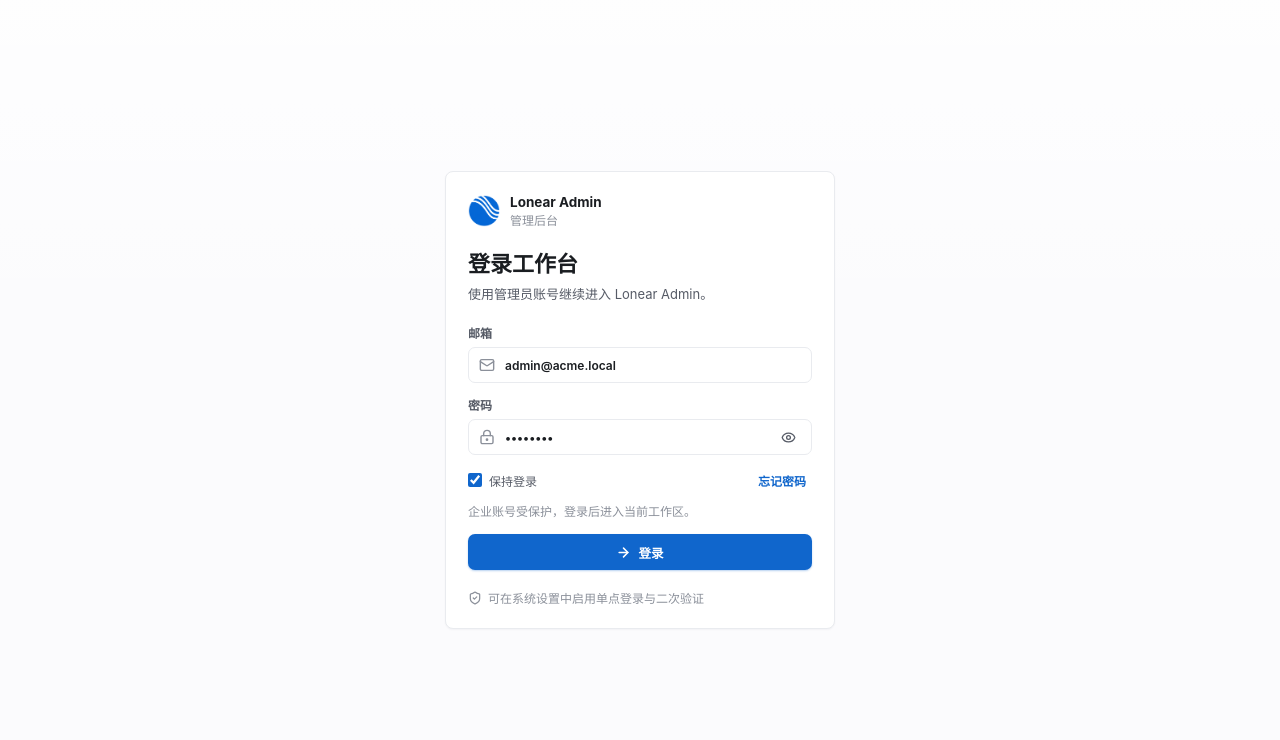
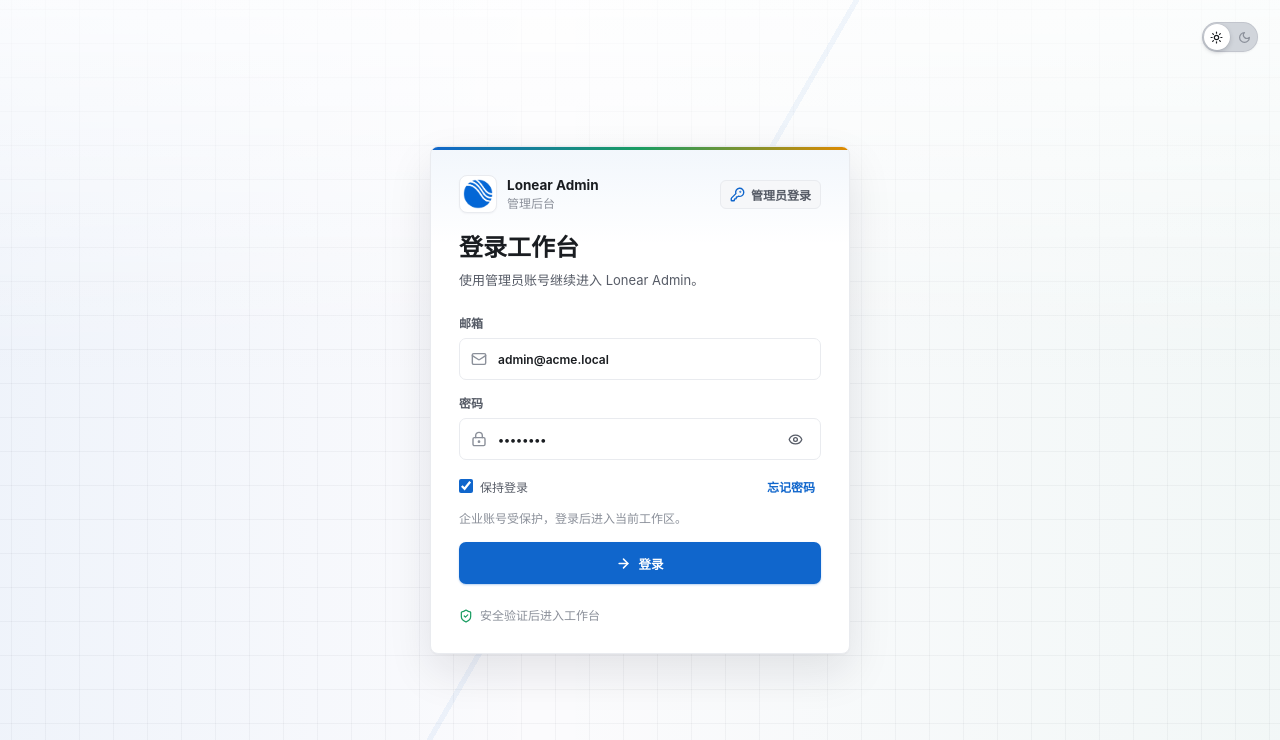
Before and after one commit to yzenlog/lonear-admin, a React (Vite) app: page /login in a window 1280 px wide. Shown: the top 740 px of the page. Built offline with nearby package versions, Linux system fonts and the light colour scheme.

Commit message:
refactor: 优化登录页面

```diff
--- a/src/pages/auth/LoginPage.css
+++ b/src/pages/auth/LoginPage.css
@@ -1,81 +1,261 @@
 .login-page {
+  position: relative;
   display: grid;
   height: 100%;
   min-height: 0;
   place-items: center;
   overflow: auto;
   padding: 24px;
+  background-color: var(--bg);
+  background-image:
+    linear-gradient(90deg, rgba(16, 102, 204, 0.05) 0%, rgba(16, 102, 204, 0) 42%, rgba(26, 157, 98, 0.04) 100%),
+    linear-gradient(rgba(16, 24, 40, 0.04) 1px, transparent 1px),
+    linear-gradient(90deg, rgba(16, 24, 40, 0.04) 1px, transparent 1px);
+  background-position:
+    center,
+    center,
+    center;
+  background-size:
+    auto,
+    34px 34px,
+    34px 34px;
+}
+
+.login-page::before {
+  position: fixed;
+  inset: 0;
+  pointer-events: none;
+  content: "";
   background:
-    linear-gradient(180deg, rgba(255, 255, 255, 0.72) 0%, rgba(246, 247, 249, 0) 42%),
-    var(--bg);
+    linear-gradient(120deg, transparent 0 49%, rgba(16, 102, 204, 0.055) 49% 49.35%, transparent 49.35% 100%),
+    linear-gradient(180deg, rgba(255, 255, 255, 0.7) 0%, rgba(255, 255, 255, 0) 46%);
+}
+
+.login-page-actions {
+  position: fixed;
+  z-index: 2;
+  top: 22px;
+  right: 22px;
+  display: flex;
+  align-items: center;
+  gap: 8px;
+}
+
+.login-theme-switch {
+  position: relative;
+  display: inline-flex;
+  width: 56px;
+  height: 30px;
+  align-items: center;
+  padding: 0;
+  border: 0;
+  border-radius: 999px;
+  background: #d1d5db;
+  box-shadow:
+    inset 0 0 0 1px rgba(16, 24, 40, 0.08),
+    0 1px 2px rgba(16, 24, 40, 0.05);
+  cursor: pointer;
+  transition:
+    background 0.18s ease,
+    box-shadow 0.18s ease;
+}
+
+.login-theme-switch:hover {
+  box-shadow:
+    inset 0 0 0 1px rgba(16, 24, 40, 0.1),
+    0 1px 2px rgba(16, 24, 40, 0.08);
+}
+
+.login-theme-switch:focus-visible {
+  outline: 2px solid var(--accent);
+  outline-offset: 2px;
+}
+
+.login-theme-switch-dark {
+  background: #3a3a3c;
+  box-shadow: inset 0 0 0 1px rgba(255, 255, 255, 0.12);
+}
+
+.login-theme-switch-thumb {
+  position: absolute;
+  z-index: 2;
+  top: 2px;
+  left: 2px;
+  width: 26px;
+  height: 26px;
+  border-radius: 999px;
+  background: #ffffff;
+  box-shadow:
+    0 2px 5px rgba(16, 24, 40, 0.18),
+    0 0 0 0.5px rgba(16, 24, 40, 0.08);
+  transition: transform 0.18s cubic-bezier(0.22, 1, 0.36, 1);
+}
+
+.login-theme-switch-dark .login-theme-switch-thumb {
+  transform: translateX(26px);
+}
+
+.login-theme-switch-icon {
+  position: relative;
+  z-index: 1;
+  display: inline-flex;
+  width: 28px;
+  height: 30px;
+  align-items: center;
+  justify-content: center;
+  color: var(--text-dim);
+  pointer-events: none;
+  transition: color 0.18s ease;
+}
+
+.login-theme-switch-light .login-theme-switch-icon-light,
+.login-theme-switch-dark .login-theme-switch-icon-dark {
+  z-index: 3;
+  color: #1a1d21;
+}
+
+.login-theme-switch-dark .login-theme-switch-icon-light {
+  color: rgba(255, 255, 255, 0.76);
+}
+
+.login-theme-switch-light .login-theme-switch-icon-dark {
+  color: var(--text-dim);
 }
 
 .login-card {
+  position: relative;
+  z-index: 1;
   display: grid;
-  width: min(100%, 390px);
-  gap: 18px;
-  padding: 22px;
+  width: min(100%, 420px);
+  gap: 22px;
+  overflow: hidden;
+  padding: 28px;
   border: 1px solid var(--border);
   border-radius: 8px;
-  background: #fff;
-  box-shadow: var(--shadow-sm);
+  background:
+    linear-gradient(180deg, rgba(255, 255, 255, 0.96), rgba(255, 255, 255, 0.9)),
+    var(--panel-bg);
+  box-shadow:
+    0 18px 44px rgba(16, 24, 40, 0.1),
+    var(--shadow-sm);
+}
+
+.login-card::before {
+  position: absolute;
+  inset: 0 0 auto;
+  height: 3px;
+  content: "";
+  background: linear-gradient(90deg, var(--accent), var(--green), var(--amber));
+}
+
+.login-card::after {
+  position: absolute;
+  inset: 3px 0 auto;
+  height: 96px;
+  pointer-events: none;
+  content: "";
+  background: linear-gradient(180deg, var(--accent-soft), transparent);
+  opacity: 0.52;
+}
+
+.login-header,
+.login-form,
+.login-copy {
+  display: grid;
 }
 
 .login-header {
-  display: grid;
-  gap: 22px;
+  position: relative;
+  z-index: 1;
+  gap: 20px;
   padding-bottom: 2px;
+}
+
+.login-card-top {
+  display: flex;
+  align-items: center;
+  justify-content: space-between;
+  gap: 12px;
 }
 
 .login-brand {
   display: flex;
+  min-width: 0;
   align-items: center;
   gap: 10px;
 }
 
-.login-brand > span:last-child {
+.login-brand-text {
   display: grid;
+  min-width: 0;
   gap: 1px;
 }
 
 .login-brand strong {
+  overflow: hidden;
   color: var(--text);
   font-size: 13.5px;
   font-weight: 700;
+  text-overflow: ellipsis;
+  white-space: nowrap;
 }
 
-.login-brand span span {
+.login-brand-text span {
+  overflow: hidden;
   color: var(--text-dim);
   font-size: 12px;
+  text-overflow: ellipsis;
+  white-space: nowrap;
 }
 
 .login-logo {
   display: grid;
-  width: 32px;
-  height: 32px;
+  width: 38px;
+  height: 38px;
   flex-shrink: 0;
   place-items: center;
+  border: 1px solid var(--border);
   border-radius: 8px;
-  background: transparent;
+  background: var(--panel-bg);
+  box-shadow: var(--shadow-sm);
 }
 
 .login-logo img {
   display: block;
-  width: 32px;
-  height: 32px;
+  width: 30px;
+  height: 30px;
   object-fit: contain;
 }
 
+.login-card-badge {
+  display: inline-flex;
+  width: fit-content;
+  flex-shrink: 0;
+  align-items: center;
+  gap: 6px;
+  padding: 5px 9px;
+  border: 1px solid var(--border);
+  border-radius: 6px;
+  background: var(--surface);
+  color: var(--text-muted);
+  font-size: 12px;
+  font-weight: 600;
+}
+
+.login-card-badge svg {
+  color: var(--accent);
+}
+
 .login-copy {
-  display: grid;
-  gap: 6px;
+  gap: 7px;
 }
 
 .login-copy h1 {
   margin: 0;
   color: var(--text);
-  font-size: 22px;
-  line-height: 28px;
+  font-size: 24px;
+  font-weight: 700;
+  line-height: 30px;
 }
 
 .login-copy p {
@@ -86,13 +266,14 @@
 }
 
 .login-form {
-  display: grid;
-  gap: 13px;
+  position: relative;
+  z-index: 1;
+  gap: 14px;
 }
 
 .login-field {
   display: grid;
-  gap: 6px;
+  gap: 7px;
   color: var(--text-muted);
   font-size: 12px;
   font-weight: 600;
@@ -100,13 +281,13 @@
 
 .login-input {
   display: flex;
-  height: 36px;
+  height: 42px;
   align-items: center;
-  gap: 8px;
-  padding: 0 10px;
+  gap: 9px;
+  padding: 0 11px;
   border: 1px solid var(--border);
   border-radius: 7px;
-  background: #fff;
+  background: var(--control-bg);
   color: var(--text-dim);
   transition:
     background 0.12s ease,
@@ -121,13 +302,13 @@
 
 .login-input:focus-within {
   border-color: var(--accent);
-  background: #fff;
+  background: var(--control-bg);
   box-shadow: 0 0 0 3px var(--accent-soft);
 }
 
 .login-input.error {
   border-color: var(--red);
-  background: #fff;
+  background: var(--control-bg);
 }
 
 .login-input input {
@@ -145,8 +326,8 @@
 
 .login-input-action {
   display: grid;
-  width: 26px;
-  height: 26px;
+  width: 28px;
+  height: 28px;
   flex-shrink: 0;
   place-items: center;
   border: 0;
@@ -163,10 +344,10 @@
 
 .login-options {
   display: flex;
+  min-height: 24px;
   align-items: center;
   justify-content: space-between;
   gap: 10px;
-  min-height: 24px;
 }
 
 .login-check {
@@ -213,39 +394,54 @@
 
 .login-submit {
   display: inline-flex;
-  height: 36px;
+  height: 42px;
   align-items: center;
   justify-content: center;
   gap: 7px;
   border: 0;
   border-radius: 7px;
   background: var(--accent);
-  color: #fff;
+  color: var(--text-on-accent);
   cursor: pointer;
   font-size: 12.5px;
   font-weight: 700;
   box-shadow: 0 1px 2px rgba(16, 102, 204, 0.3);
   transition:
     background 0.12s ease,
-    opacity 0.12s ease;
+    opacity 0.12s ease,
+    transform 0.12s ease;
 }
 
 .login-submit:hover {
   background: var(--accent-hover);
 }
 
+.login-submit:active {
+  transform: translateY(1px);
+}
+
 .login-submit:disabled {
   cursor: default;
   opacity: 0.72;
+  transform: none;
 }
 
 .login-footer-note {
+  position: relative;
+  z-index: 1;
   display: flex;
-  align-items: center;
-  gap: 6px;
+  align-items: flex-start;
+  gap: 7px;
   padding-top: 1px;
   color: var(--text-dim);
   font-size: 12px;
+  line-height: 18px;
+}
+
+.login-footer-note svg {
+  flex-shrink: 0;
+  margin-top: 2px;
+  color: var(--green);
 }
 
 .login-input-action:focus-visible,
@@ -257,6 +453,28 @@
 
 .spin {
   animation: spin 0.8s linear infinite;
+}
+
+:root[data-theme="dark"] .login-page {
+  background-image:
+    linear-gradient(90deg, rgba(116, 173, 255, 0.1) 0%, rgba(116, 173, 255, 0) 42%, rgba(76, 195, 138, 0.08) 100%),
+    linear-gradient(rgba(255, 255, 255, 0.04) 1px, transparent 1px),
+    linear-gradient(90deg, rgba(255, 255, 255, 0.04) 1px, transparent 1px);
+}
+
+:root[data-theme="dark"] .login-page::before {
+  background:
+    linear-gradient(120deg, transparent 0 49%, rgba(116, 173, 255, 0.08) 49% 49.35%, transparent 49.35% 100%),
+    linear-gradient(180deg, rgba(15, 17, 21, 0.2) 0%, rgba(15, 17, 21, 0) 46%);
+}
+
+:root[data-theme="dark"] .login-card {
+  background:
+    linear-gradient(180deg, rgba(21, 25, 32, 0.96), rgba(21, 25, 32, 0.9)),
+    var(--panel-bg);
+  box-shadow:
+    0 18px 42px rgba(0, 0, 0, 0.28),
+    var(--shadow-sm);
 }
 
 @keyframes spin {
@@ -271,9 +489,27 @@
     padding: 18px;
   }
 
+  .login-page-actions {
+    top: 12px;
+    right: 18px;
+  }
+
   .login-card {
     width: 100%;
-    margin-top: 34px;
-    padding: 20px;
+    margin-top: 42px;
+    padding: 22px;
+  }
+
+  .login-card-top {
+    align-items: flex-start;
+  }
+
+  .login-card-badge {
+    max-width: 120px;
+  }
+
+  .login-copy h1 {
+    font-size: 22px;
+    line-height: 28px;
   }
 }
--- a/src/pages/auth/LoginPage.tsx
+++ b/src/pages/auth/LoginPage.tsx
@@ -1,5 +1,17 @@
 import type { FormEvent } from "react";
-import { ArrowRight, Eye, EyeOff, LoaderCircle, LockKeyhole, Mail, ShieldCheck } from "lucide-react";
+import {
+  ArrowRight,
+  Eye,
+  EyeOff,
+  KeyRound,
+  LoaderCircle,
+  LockKeyhole,
+  Mail,
+  Moon,
+  ShieldCheck,
+  Sun,
+} from "lucide-react";
+import type { ThemeMode } from "../../config/app";
 import "./LoginPage.css";
 
 export type LoginPageProps = {
@@ -10,10 +22,12 @@ export type LoginPageProps = {
   status: "idle" | "loading";
   error: string;
   message: string;
+  themeMode: ThemeMode;
   onEmailChange: (value: string) => void;
   onPasswordChange: (value: string) => void;
   onRememberChange: (checked: boolean) => void;
   onTogglePassword: () => void;
+  onThemeModeToggle: () => void;
   onRecoveryClick: () => void;
   onSubmit: (event: FormEvent<HTMLFormElement>) => void;
 };
@@ -26,10 +40,12 @@ function LoginPage({
   status,
   error,
   message,
+  themeMode,
   onEmailChange,
   onPasswordChange,
   onRememberChange,
   onTogglePassword,
+  onThemeModeToggle,
   onRecoveryClick,
   onSubmit,
 }: LoginPageProps) {
@@ -38,16 +54,42 @@ function LoginPage({
 
   return (
     <main className="login-page">
+      <div className="login-page-actions">
+        <button
+          className={`login-theme-switch login-theme-switch-${themeMode}`}
+          type="button"
+          role="switch"
+          aria-checked={themeMode === "dark"}
+          aria-label={themeMode === "dark" ? "深色模式，点击切换为浅色模式" : "浅色模式，点击切换为深色模式"}
+          onClick={onThemeModeToggle}
+        >
+          <span className="login-theme-switch-icon login-theme-switch-icon-light" aria-hidden="true">
+            <Sun size={13} strokeWidth={2.2} />
+          </span>
+          <span className="login-theme-switch-icon login-theme-switch-icon-dark" aria-hidden="true">
+            <Moon size={13} strokeWidth={2.2} />
+          </span>
+          <span className="login-theme-switch-thumb" aria-hidden="true" />
+        </button>
+      </div>
+
       <section className="login-card" aria-label="登录表单">
         <header className="login-header">
+          <div className="login-card-top">
             <div className="login-brand">
               <span className="login-logo" aria-hidden="true">
                 <img src="/logo.png" alt="" />
               </span>
-            <span>
+              <span className="login-brand-text">
                 <strong>Lonear Admin</strong>
                 <span>管理后台</span>
               </span>
+            </div>
+
+            <div className="login-card-badge">
+              <KeyRound size={15} strokeWidth={2.2} />
+              <span>管理员登录</span>
+            </div>
           </div>
 
           <div className="login-copy">
@@ -130,7 +172,7 @@ function LoginPage({
 
         <footer className="login-footer-note">
           <ShieldCheck size={14} strokeWidth={2.1} />
-          <span>可在系统设置中启用单点登录与二次验证</span>
+          <span>安全验证后进入工作台</span>
         </footer>
       </section>
     </main>
--- a/src/routes/AppRoutes.tsx
+++ b/src/routes/AppRoutes.tsx
@@ -1,11 +1,19 @@
-import { useState } from "react";
+import { useEffect, useState } from "react";
 import type { FormEvent } from "react";
 import { Navigate, Route, Routes, useLocation, useNavigate } from "react-router-dom";
 import AdminLayout from "../layouts/AdminLayout";
 import LoginPage from "../pages/auth/LoginPage";
+import type { ThemeMode } from "../config/app";
 import { moduleRoutes } from "../config/modules";
 import { AdminPageRoute } from "./adminPages";
-import { clearAuthSession, getInitialAuthState, persistAuthSession } from "../services/session";
+import {
+  clearAuthSession,
+  getInitialAuthState,
+  getInitialThemeMode,
+  getInitialUiSettings,
+  persistAuthSession,
+  syncThemeMode,
+} from "../services/session";
 import { getLoginRedirectPath, getProtectedLoginPath, moduleRouteEntries } from "../utils/navigation";
 
 function AppRoutes() {
@@ -19,7 +27,12 @@ function AppRoutes() {
   const [loginStatus, setLoginStatus] = useState<"idle" | "loading">("idle");
   const [loginError, setLoginError] = useState("");
   const [loginMessage, setLoginMessage] = useState("企业账号受保护，登录后进入当前工作区。");
+  const [themeMode, setThemeMode] = useState<ThemeMode>(getInitialThemeMode);
   const currentPath = `${location.pathname}${location.search}`;
+
+  useEffect(() => {
+    syncThemeMode(themeMode, getInitialUiSettings().accentColor);
+  }, [themeMode]);
 
   function updateLoginEmail(value: string) {
     setLoginEmail(value);
@@ -77,10 +90,12 @@ function AppRoutes() {
       status={loginStatus}
       error={loginError}
       message={loginMessage}
+      themeMode={themeMode}
       onEmailChange={updateLoginEmail}
       onPasswordChange={updateLoginPassword}
       onRememberChange={(checked) => setRememberSession(checked)}
       onTogglePassword={() => setShowPassword((visible) => !visible)}
+      onThemeModeToggle={() => setThemeMode((mode) => (mode === "dark" ? "light" : "dark"))}
       onRecoveryClick={handleRecovery}
       onSubmit={handleLogin}
     />
@@ -96,7 +111,15 @@ function AppRoutes() {
           isAuthenticated ? <Navigate to={getLoginRedirectPath(location.state, location.search)} replace /> : loginPage
         }
       />
-      <Route element={isAuthenticated ? <AdminLayout onLogout={handleLogout} /> : loginRedirect}>
+      <Route
+        element={
+          isAuthenticated ? (
+            <AdminLayout themeMode={themeMode} onThemeModeChange={setThemeMode} onLogout={handleLogout} />
+          ) : (
+            loginRedirect
+          )
+        }
+      >
         {moduleRouteEntries.map(([id, routePath]) => (
           <Route key={id} path={routePath} element={<AdminPageRoute moduleId={id} />} />
         ))}
```
Also changed, not shown: src/layouts/AdminLayout.tsx (+5 -4 lines). Lines whose indentation alone changed are shown as unchanged.
